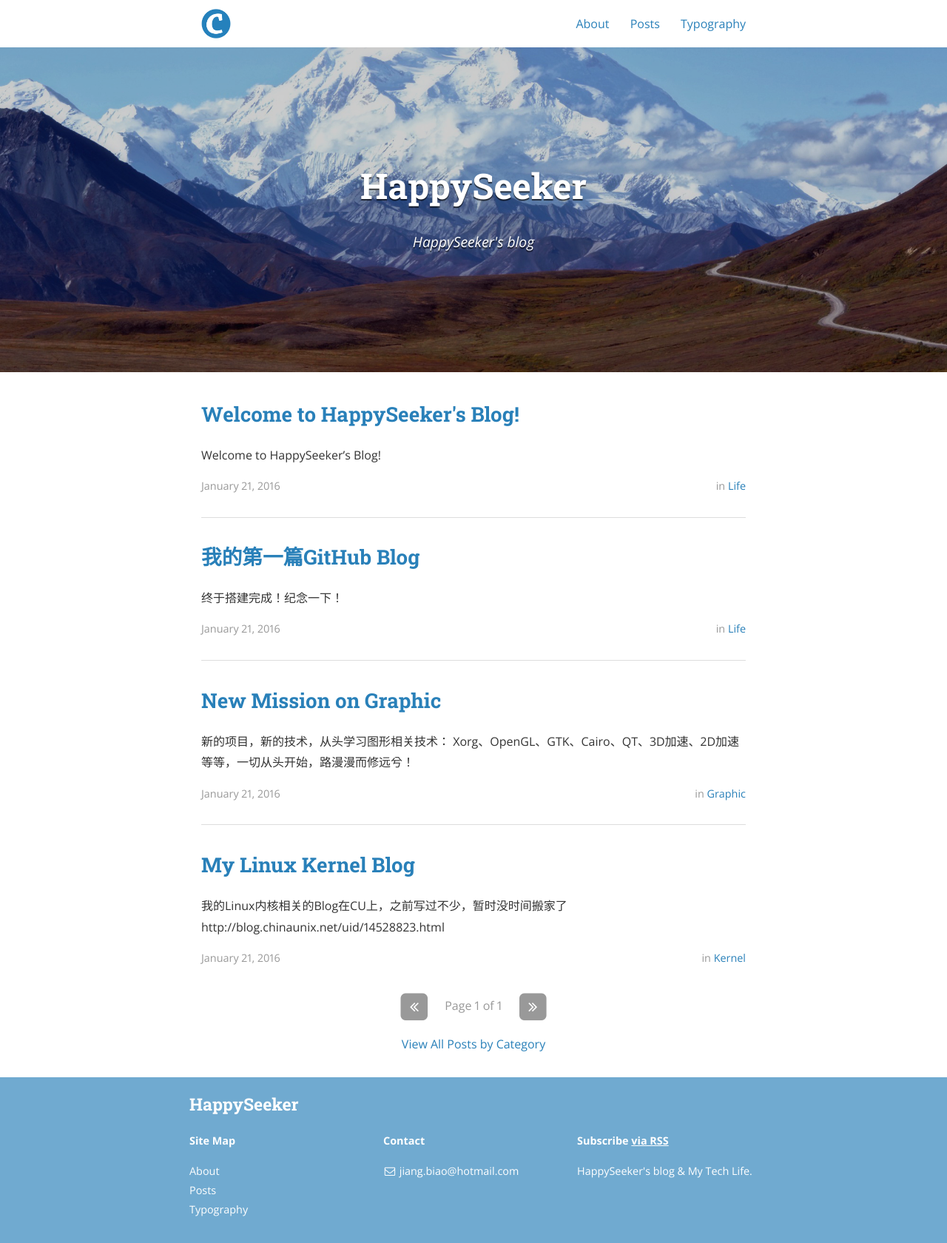
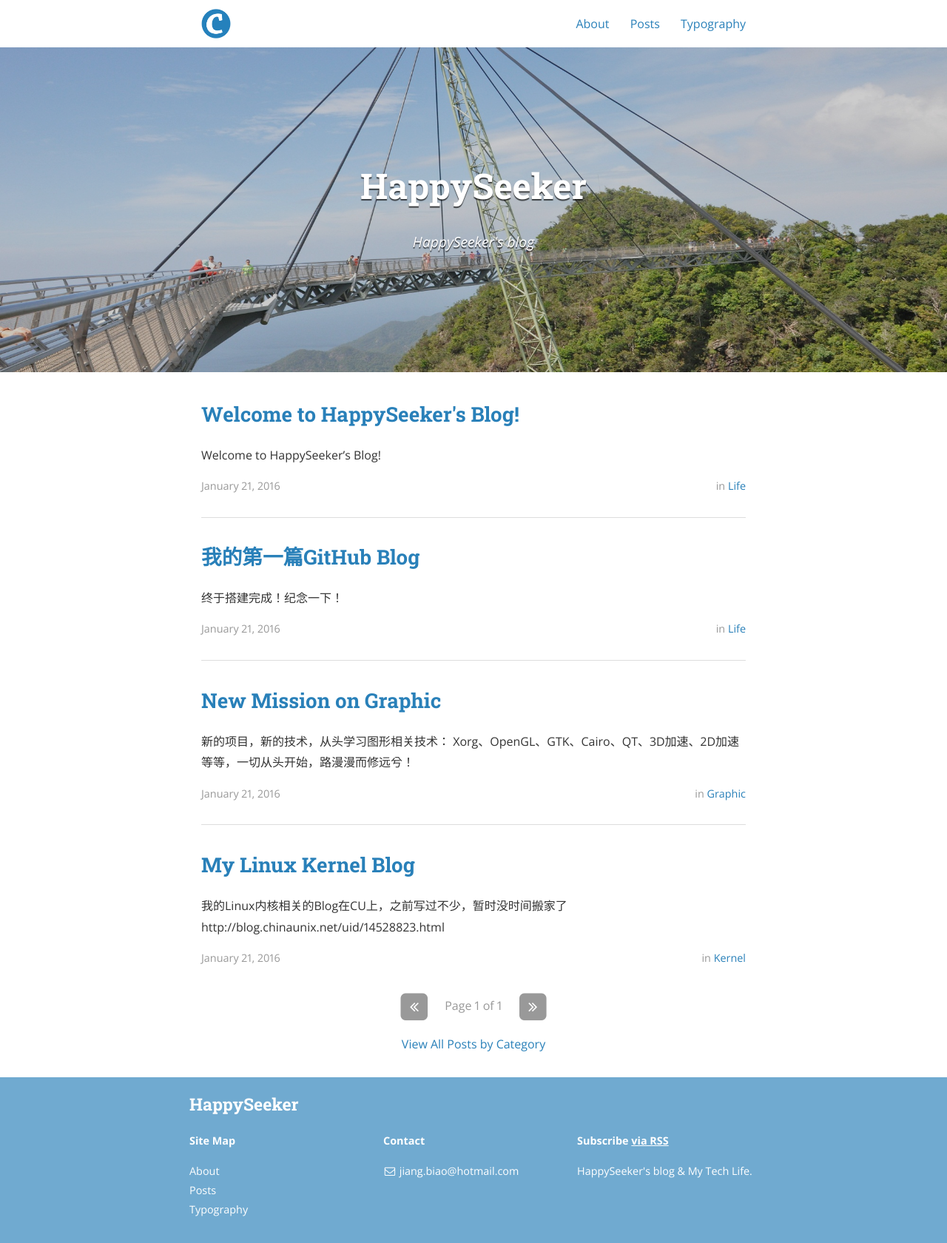
Before and after one commit to HappySeeker/happyseeker.github.io, a Jekyll site: the page built from index.html, in a window 1280 px wide. Shown: the whole page at 74% size. Built offline with Jekyll 4.4.1, drawn with Linux system fonts in a browser that asks for light colours; nearby versions of some CDN libraries; the list of posts is cut into pages by our own code; a style sheet for code colours, icons or effects is not loaded.

Commit message:
update config

```diff
--- a/_config.yml
+++ b/_config.yml
@@ -16,9 +16,9 @@ description: >
 # Base URL of site (i.e. /blog). It should always start with a slash,
 # and never end with a slash. Set it to a blank value if hosting at the
 # root of your server.
-#baseurl: "/" # the subpath of your site, e.g. /blog/
+baseurl: "/" # the subpath of your site, e.g. /blog/
 url: "http://happyseeker.github.io" # the base hostname & protocol for your site
-cover: "/assets/header_image1.jpg"
+cover: "/assets/header_image.jpg"
 logo: "/assets/logo.png"
 
 # Build settings
```
